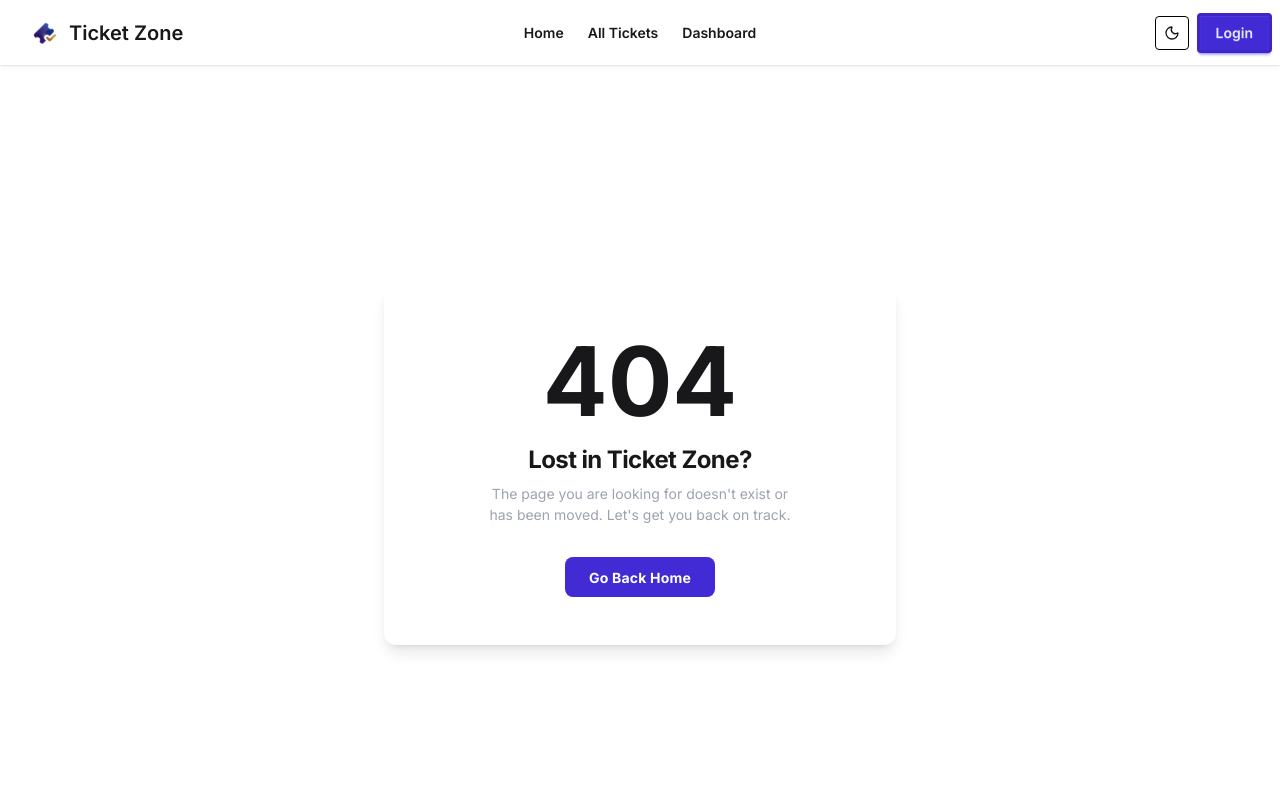
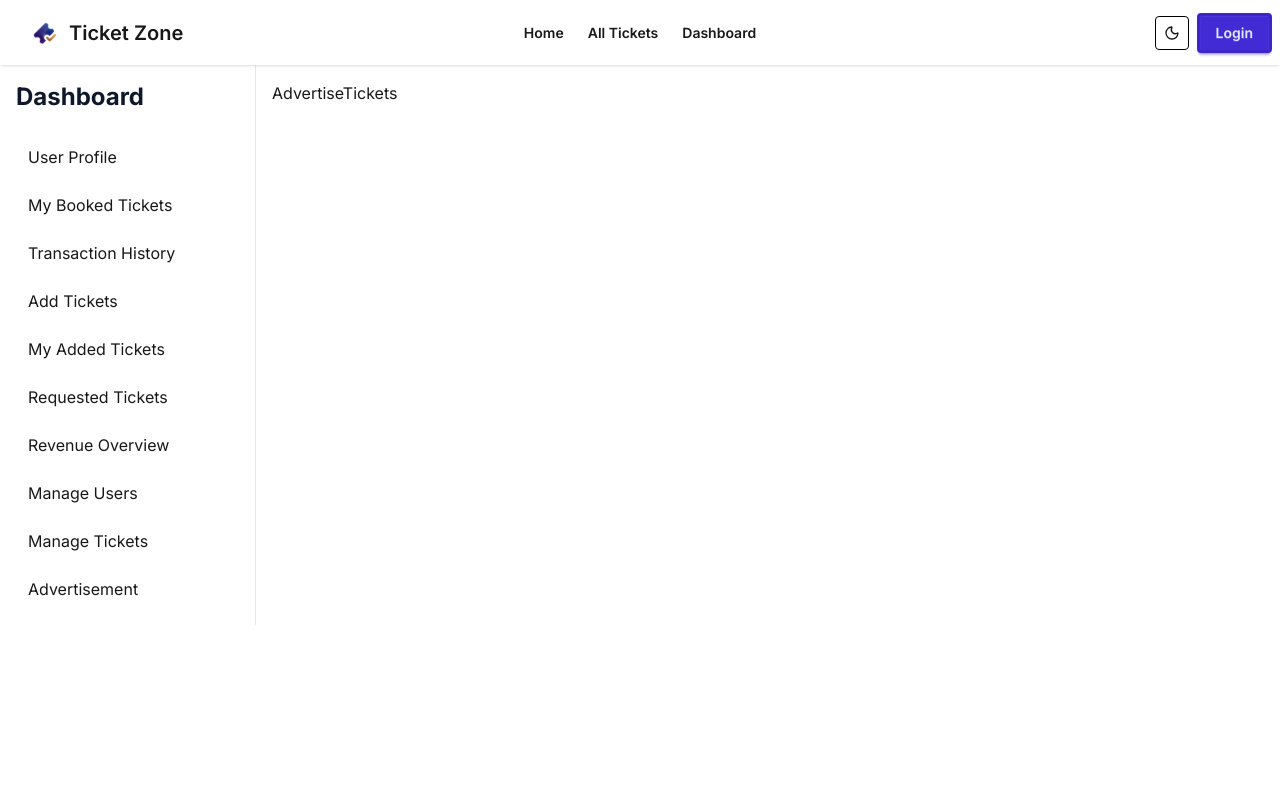
Before and after one commit to Turzo02/Ticket-Zone-FrontEnd, a React (Vite) app: page /dashboard/advertisement-tickets in a window 1280 px wide. Shown: the top 800 px of the page. Built offline with nearby package versions, Linux system fonts and the light colour scheme; no server answers.

Commit message:
Dasboard setup Done

```diff
--- a/src/Layouts/DasboardLayout.jsx
+++ b/src/Layouts/DasboardLayout.jsx
@@ -1,6 +1,18 @@
 import { SlidersHorizontal } from "lucide-react";
 import React, { useState } from "react";
 import { Link, Outlet } from "react-router";
+const menuItems = [
+  { label: "User Profile", path: "/dashboard/user-profile" },
+  { label: "My Booked Tickets", path: "/dashboard/my-booked-tickets" },
+  { label: "Transaction History", path: "/dashboard/transaction-history" },
+  { label: "Add Tickets", path: "/dashboard/add-tickets" },
+  { label: "My Added Tickets", path: "/dashboard/my-added-tickets" },
+  { label: "Requested Tickets", path: "/dashboard/requested-tickets" },
+  { label: "Revenue Overview", path: "/dashboard/revenue-overview" },
+  { label: "Manage Users", path: "/dashboard/manage-users" },
+  { label: "Manage Tickets", path: "/dashboard/manage-tickets" },
+  { label: "Advertisement", path: "/dashboard/advertisement-tickets" },
+];
 
 const DashboardLayout = () => {
   const [drawerOpen, setDrawerOpen] = useState(false);
@@ -17,28 +29,18 @@ const DashboardLayout = () => {
           <h2 className="text-2xl font-bold text-slate-900 dark:text-white mb-6">
             Dashboard
           </h2>
+
           <nav className="flex flex-col space-y-2">
-            <Link
-              to="/dashboard/user-profile"
-              className="px-3 py-2 rounded-lg"
-              onClick={() => setDrawerOpen(false)}
-            >
-              User Profile
-            </Link>
-            <Link
-              to="/dashboard/my-booked-tickets"
-              className="px-3 py-2 rounded-lg"
-              onClick={() => setDrawerOpen(false)}
-            >
-              My Booked Tickets
-            </Link>
-            <Link
-              to="/dashboard/transaction-history"
-              className="px-3 py-2 rounded-lg"
-              onClick={() => setDrawerOpen(false)}
-            >
-              Transaction History
-            </Link>
+            {menuItems.map((item) => (
+              <Link
+                key={item.path}
+                to={item.path}
+                className="px-3 py-2 rounded-lg"
+                onClick={() => setDrawerOpen(false)}
+              >
+                {item.label}
+              </Link>
+            ))}
           </nav>
         </div>
       </aside>
--- /dev/null
+++ b/src/Pages/Dashboard/Admin/AdvertiseTickets.jsx
@@ -0,0 +1,11 @@
+import React from 'react';
+
+const AdvertiseTickets = () => {
+    return (
+        <div>
+            <h1>AdvertiseTickets</h1>
+        </div>
+    );
+};
+
+export default AdvertiseTickets;
--- /dev/null
+++ b/src/Pages/Dashboard/Admin/ManageTickets.jsx
@@ -0,0 +1,11 @@
+import React from 'react';
+
+const ManageTickets = () => {
+    return (
+        <div>
+            <h1>ManageTickets</h1>
+        </div>
+    );
+};
+
+export default ManageTickets;
--- /dev/null
+++ b/src/Pages/Dashboard/Admin/ManageUsers.jsx
@@ -0,0 +1,11 @@
+import React from 'react';
+
+const ManageUsers = () => {
+    return (
+        <div>
+            <h1>Manage Users</h1>
+        </div>
+    );
+};
+
+export default ManageUsers;
--- /dev/null
+++ b/src/Pages/Dashboard/Vendor/AddTicket.jsx
@@ -0,0 +1,11 @@
+import React from 'react';
+
+const AddTicket = () => {
+    return (
+        <div>
+            <h1>Add Ticket</h1>
+        </div>
+    );
+};
+
+export default AddTicket;
--- /dev/null
+++ b/src/Pages/Dashboard/Vendor/MyAddedTickets.jsx
@@ -0,0 +1,11 @@
+import React from 'react';
+
+const MyAddedTickets = () => {
+    return (
+        <div>
+            my added tickets
+        </div>
+    );
+};
+
+export default MyAddedTickets;
--- /dev/null
+++ b/src/Pages/Dashboard/Vendor/RequestedTickets.jsx
@@ -0,0 +1,11 @@
+import React from 'react';
+
+const RequestedTickets = () => {
+    return (
+        <div>
+            <h1>RequestedTickets</h1>
+        </div>
+    );
+};
+
+export default RequestedTickets;
--- /dev/null
+++ b/src/Pages/Dashboard/Vendor/Revenue.jsx
@@ -0,0 +1,11 @@
+import React from 'react';
+
+const Revenue = () => {
+    return (
+        <div>
+            <h1>Revenue</h1>
+        </div>
+    );
+};
+
+export default Revenue;
--- a/src/Routes/Routes.jsx
+++ b/src/Routes/Routes.jsx
@@ -6,13 +6,20 @@ import Register from "../Pages/Auth/Register/Register";
 import Login from "../Pages/Auth/Login/Login";
 import AuthLayout from "../Layouts/AuthLayout";
 import NotFound from "../Components/NotFound/NotFound";
-import TicketDetailsPage from "../Pages/TicketDetailsPage/TicketDetailsPage";;
-import MyBookedTickets from "../Pages/Dashboard/MyBookedTickets";
-import TransactionHistory from "../Pages/Dashboard/TransactionHistory";
+import TicketDetailsPage from "../Pages/TicketDetailsPage/TicketDetailsPage";
+import MyBookedTickets from "../Pages/Dashboard/User/MyBookedTickets";
+import TransactionHistory from "../Pages/Dashboard/User/TransactionHistory";
 import DasboardLayout from "../Layouts/DasboardLayout";
 import UserProfile from "../Pages/Dashboard/UserProfile";
 import PrivateRoute from "./PrivateRoute";
 import PublicRoute from "./PublicRoute";
+import ManageUsers from "../Pages/Dashboard/Admin/ManageUsers";
+import ManageTickets from "../Pages/Dashboard/Admin/ManageTickets";
+import AdvertiseTickets from "../Pages/Dashboard/Admin/AdvertiseTickets";
+import AddTicket from "../Pages/Dashboard/Vendor/AddTicket";
+import MyAddedTickets from "../Pages/Dashboard/Vendor/MyAddedTickets";
+import RequestedTickets from "../Pages/Dashboard/Vendor/RequestedTickets";
+import Revenue from "../Pages/Dashboard/Vendor/Revenue";
 export const router = createBrowserRouter([
   {
     path: "/",
@@ -24,7 +31,11 @@ export const router = createBrowserRouter([
       },
       {
         path: "/all-tickets",
-        element:<PrivateRoute><AllTickets></AllTickets></PrivateRoute>
+        element: (
+          <PrivateRoute>
+            <AllTickets></AllTickets>
+          </PrivateRoute>
+        ),
       },
       {
         path: "/all-tickets/details",
@@ -38,6 +49,7 @@ export const router = createBrowserRouter([
         path: "/dashboard",
         Component: DasboardLayout,
         children: [
+          // for user routes
           {
             index: true,
             Component: UserProfile,
@@ -50,10 +62,40 @@ export const router = createBrowserRouter([
             path: "transaction-history",
             Component: TransactionHistory,
           },
-        {
-          path: "user-profile",
-          Component: UserProfile,
-        }
+          {
+            path: "user-profile",
+            Component: UserProfile,
+          },
+          // for admin routes
+          {
+            path: "manage-users",
+            element: <ManageUsers></ManageUsers>
+          },
+          {
+            path: "manage-tickets",
+            element: <ManageTickets></ManageTickets>
+          },
+          {
+           path: "advertisement-tickets",
+           element: <AdvertiseTickets></AdvertiseTickets>
+          },
+          //for vendor routes
+          {
+            path: "add-tickets",
+            element: <AddTicket></AddTicket>
+          },
+          {
+            path: "my-added-tickets",
+            element: <MyAddedTickets></MyAddedTickets>
+          },
+          {
+            path: "requested-tickets",
+            element: <RequestedTickets></RequestedTickets>
+          },
+          {
+            path: "revenue-overview",
+            element: <Revenue></Revenue>
+          }
         ],
       },
     ],
@@ -64,13 +106,19 @@ export const router = createBrowserRouter([
     children: [
       {
         path: "/register",
-        // Component: Register,
-        element:<PublicRoute><Register></Register></PublicRoute>
+        element: (
+          <PublicRoute>
+            <Register></Register>
+          </PublicRoute>
+        ),
       },
       {
         path: "/login",
-        // Component: Login,
-        element:<PublicRoute><Login></Login></PublicRoute>
+        element: (
+          <PublicRoute>
+            <Login></Login>
+          </PublicRoute>
+        ),
       },
       {
         path: "*",
```
Also changed, not shown: src/Pages/Dashboard/User/MyBookedTickets.jsx (renamed from src/Pages/Dashboard/MyBookedTickets.jsx), src/Pages/Dashboard/User/TransactionHistory.jsx (renamed from src/Pages/Dashboard/TransactionHistory.jsx).
